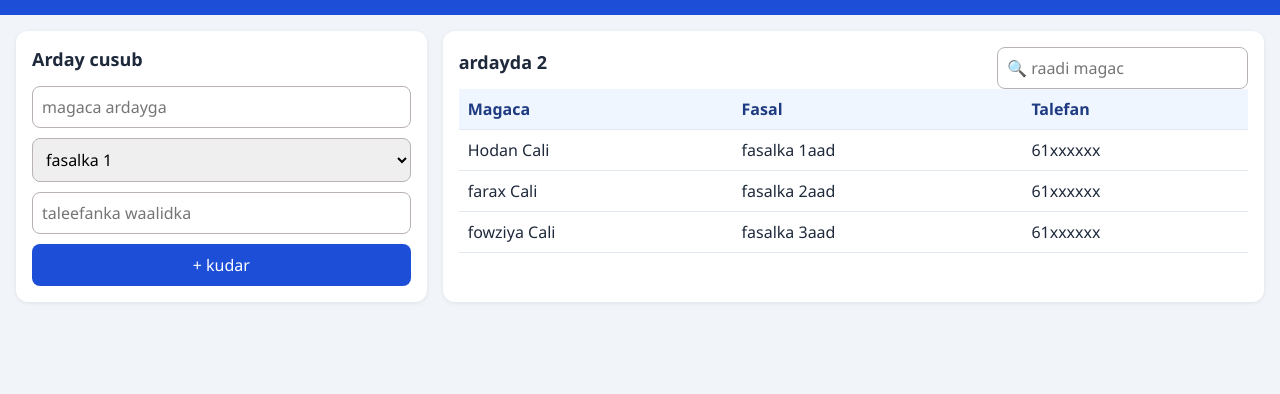
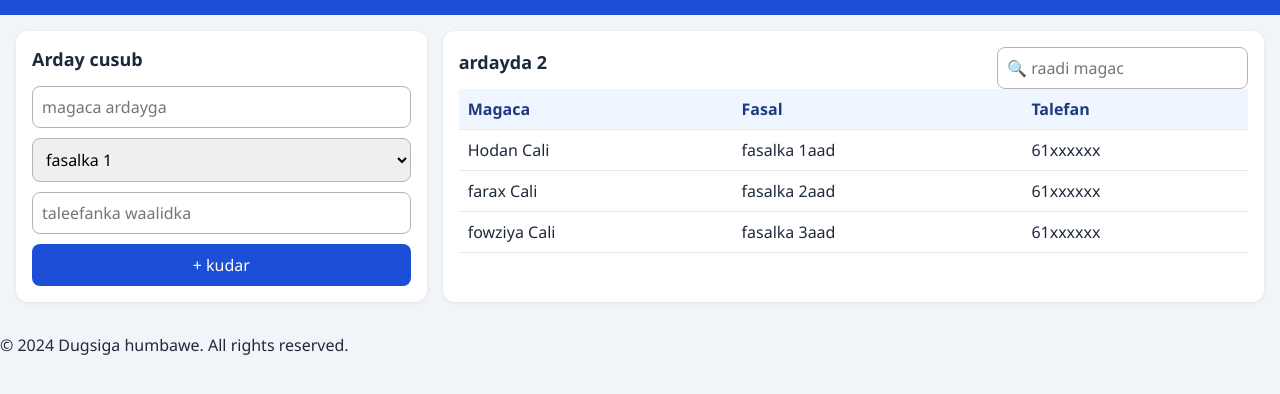
Before and after one commit to abdurahmanyakub/tijaabo, a plain HTML site: page index.html in a window 1280 px wide. Shown: the part 80-474 px from the top of the page. Drawn offline with Linux system fonts and the light colour scheme.

Commit message:
waxaan ku soo daray footer

```diff
--- a/index.html
+++ b/index.html
@@ -42,5 +42,8 @@
     </table>
 </section>
 </main>
+<footer>
+  <p>© 2024 Dugsiga humbawe. All rights reserved.</p>
+</footer>
 </body>
 </html>
```
